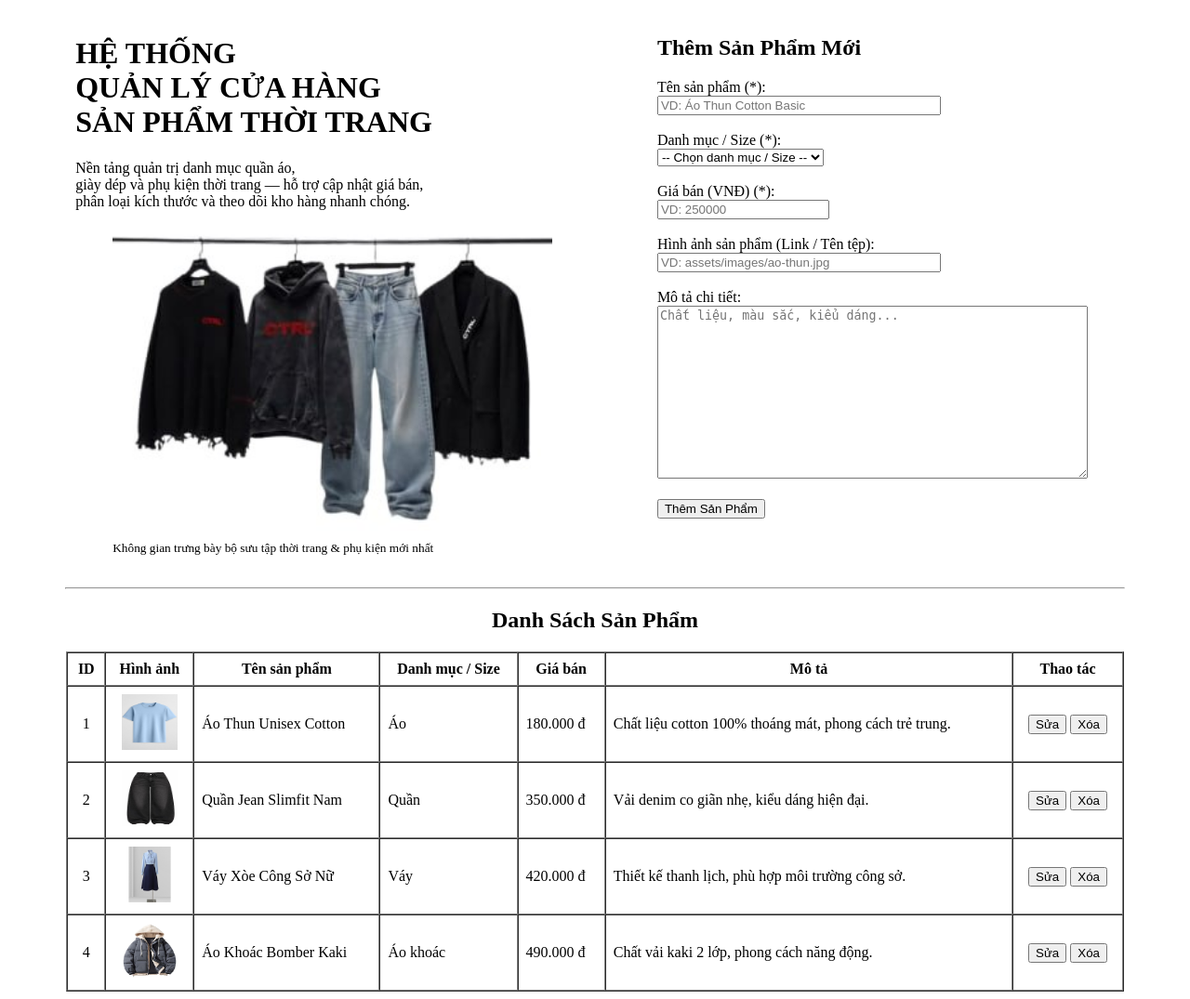
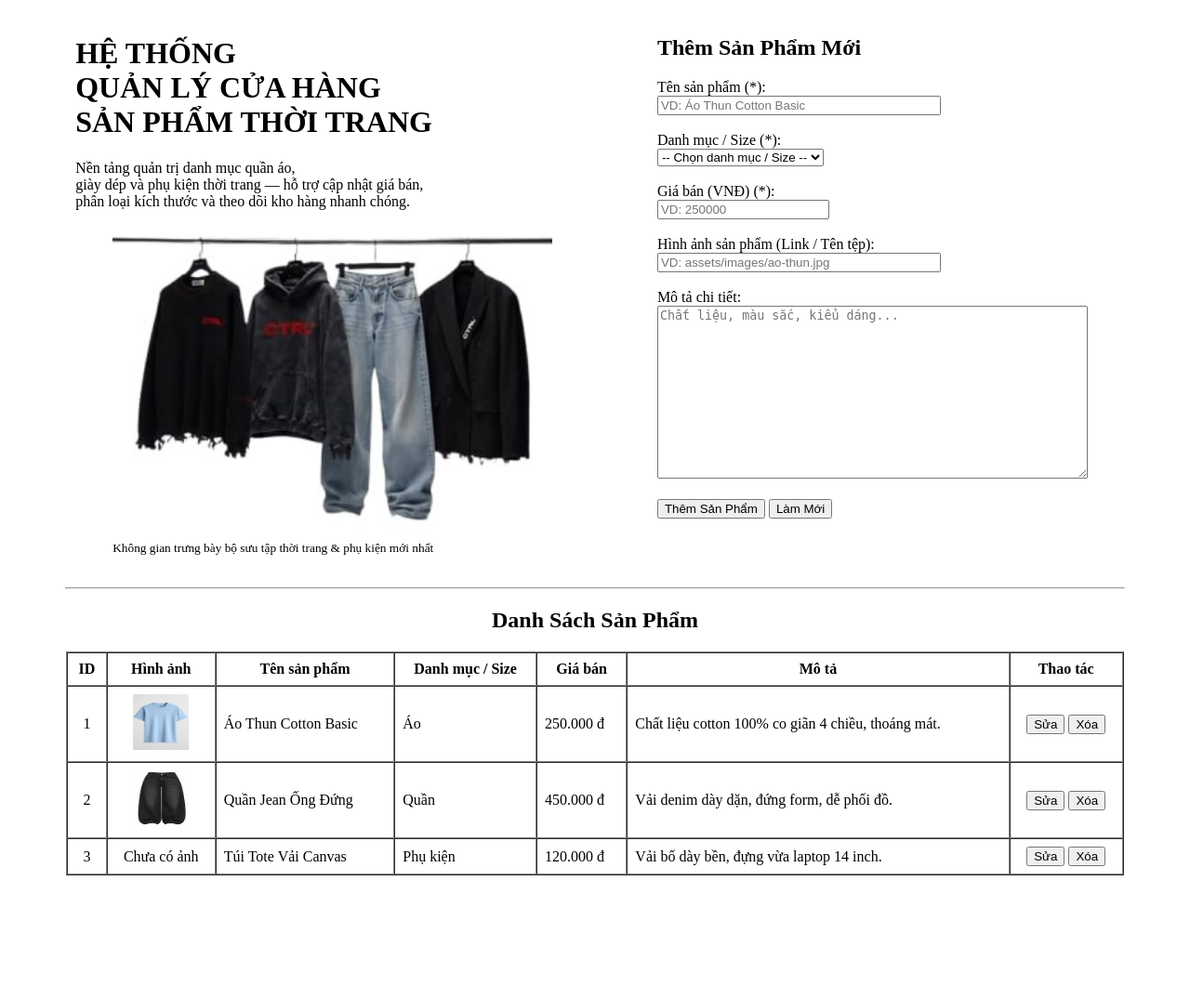
Before and after one commit to DuongQuocMinhAnh/fashionshop, a PHP site: page / in a window 1280 px wide. Shown: the whole page at 93% size. After the commit the page ends 942 px from the top, so only its background shows below. Run offline with PHP 8.4, Linux system fonts and the light colour scheme; data comes from the database, SQL or seed files in the repository.

Commit message:
update views/products/index.php

```diff
--- a/views/products/index.php
+++ b/views/products/index.php
@@ -1,20 +1,8 @@
-<!-- TỆP GIAO DIỆN: views/products/index.php
+<!-- TỆP GIAO DIỆN THUẦN HTML: views/products/index.html
      PHỤ TRÁCH: Mai Trang (HTML5 Semantic + Khung hiển thị Form & Bảng)
      Thẻ ngữ nghĩa sử dụng: <main>, <header>, <section>, <form>, <table>, <figure>
 
-     [GHI CHÚ BÀN GIAO CHO NHÓM - ĐỂ NỐI LUỒNG MVC]:
-     1. Gửi Minh Anh (index.php) & Quỳnh (ProductController.php):
-        - Các tham số URL (action) đang sử dụng trong Form & Nút bấm:
-          + Thêm mới : index.php?action=store  (method POST)
-          + Mở sửa   : index.php?action=edit&id=... (method GET)
-          + Lưu sửa  : index.php?action=update (method POST)
-          + Xóa      : index.php?action=delete&id=... (method GET)
-        - Các biến PHP cần Controller truyền sang View này:
-          + $products    : Mảng danh sách toàn bộ sản phẩm (đổ ra bảng).
-          + $editProduct : Mảng thông tin 1 sản phẩm đang chọn sửa (đổ lên Form).
-        - Các thuộc tính name trong Form khớp với cột CSDL bảng products (schema.sql):
-          + id (input hidden khi sửa), name, category, price, image, description.
-     2. Gửi Hoàng Phúc (CSS & JS):
+     Gửi Hoàng Phúc (CSS & JS):
      - Các class/id đã đặt sẵn để gắn CSS/JS: .top-wrapper, .main-header,
        .form-section (#productForm), .table-section (#productTable),
        .product-img, .btn-primary, .btn-secondary, .btn-edit, .btn-delete -->
@@ -60,18 +48,14 @@
                 <!-- CỘT PHẢI -->
                 <td width="45%">
                     <section class="form-section" id="product-form-area">
-                        <h2><?= isset($editProduct) ? 'Cập Nhật Sản Phẩm' : 'Thêm Sản Phẩm Mới' ?></h2>
+                        <h2 id="formTitle">Thêm Sản Phẩm Mới</h2>
 
-                        <!-- Action khớp với ProductController: store() và update() -->
-                        <form action="index.php?action=<?= isset($editProduct) ? 'update' : 'store' ?>" method="POST" id="productForm">
-                            <?php if (isset($editProduct)): ?>
-                                <input type="hidden" name="id" value="<?= $editProduct['id'] ?>">
-                            <?php endif; ?>
+                        <form action="#" method="POST" id="productForm">
+                            <input type="hidden" name="id" id="productId" value="">
 
                             <div class="form-group">
                                 <label for="name">Tên sản phẩm (*):</label><br>
-                                <input type="text" id="name" name="name" size="35" placeholder="VD: Áo Thun Cotton Basic"
-                                       value="<?= isset($editProduct) ? htmlspecialchars($editProduct['name']) : '' ?>" required>
+                                <input type="text" id="name" name="name" size="35" placeholder="VD: Áo Thun Cotton Basic" required>
                             </div>
                             <br>
 
@@ -79,45 +63,38 @@
                                 <label for="category">Danh mục / Size (*):</label><br>
                                 <select id="category" name="category" required>
                                     <option value="">-- Chọn danh mục / Size --</option>
-                                    <option value="Áo" <?= (isset($editProduct) && $editProduct['category'] == 'Áo') ? 'selected' : '' ?>>Áo (Size S/M/L)</option>
-                                    <option value="Quần" <?= (isset($editProduct) && $editProduct['category'] == 'Quần') ? 'selected' : '' ?>>Quần (Size 29-32)</option>
-                                    <option value="Váy" <?= (isset($editProduct) && $editProduct['category'] == 'Váy') ? 'selected' : '' ?>>Váy (Size S/M/L)</option>
-                                    <option value="Áo khoác" <?= (isset($editProduct) && $editProduct['category'] == 'Áo khoác') ? 'selected' : '' ?>>Áo khoác (Size M/L/XL)</option>
-                                    <option value="Giày dép" <?= (isset($editProduct) && $editProduct['category'] == 'Giày dép') ? 'selected' : '' ?>>Giày dép (Size 39-43)</option>
-                                    <option value="Phụ kiện" <?= (isset($editProduct) && $editProduct['category'] == 'Phụ kiện') ? 'selected' : '' ?>>Phụ kiện (FreeSize)</option>
+                                    <option value="Áo">Áo (Size S/M/L)</option>
+                                    <option value="Quần">Quần (Size 29-32)</option>
+                                    <option value="Váy">Váy (Size S/M/L)</option>
+                                    <option value="Áo khoác">Áo khoác (Size M/L/XL)</option>
+                                    <option value="Giày dép">Giày dép (Size 39-43)</option>
+                                    <option value="Phụ kiện">Phụ kiện (FreeSize)</option>
                                 </select>
                             </div>
                             <br>
 
                             <div class="form-group">
                                 <label for="price">Giá bán (VNĐ) (*):</label><br>
-                                <input type="number" id="price" name="price" placeholder="VD: 250000" min="1000"
-                                       value="<?= isset($editProduct) ? $editProduct['price'] : '' ?>" required>
+                                <input type="number" id="price" name="price" placeholder="VD: 250000" min="1000" required>
                             </div>
                             <br>
 
                             <div class="form-group">
                                 <label for="image">Hình ảnh sản phẩm (Link / Tên tệp):</label><br>
-                                <input type="text" id="image" name="image" size="35" placeholder="VD: assets/images/ao-thun.jpg"
-                                       value="<?= isset($editProduct) && isset($editProduct['image']) ? htmlspecialchars($editProduct['image']) : '' ?>">
+                                <input type="text" id="image" name="image" size="35" placeholder="VD: assets/images/ao-thun.jpg">
                             </div>
                             <br>
 
                             <div class="form-group">
                                 <label for="description">Mô tả chi tiết:</label><br>
-                                <textarea id="description" name="description" rows="12" cols="55" placeholder="Chất liệu, màu sắc, kiểu dáng..."><?= isset($editProduct) ? htmlspecialchars($editProduct['description']) : '' ?></textarea>
+                                <textarea id="description" name="description" rows="12" cols="55" placeholder="Chất liệu, màu sắc, kiểu dáng..."></textarea>
                             </div>
                             <br>
 
                             <!-- Cụm nút bấm dùng thẻ <input> chuẩn HTML5 -->
                             <div class="form-actions">
-                                <input type="submit" class="btn btn-primary" id="btnSubmit"
-                                       value="<?= isset($editProduct) ? 'Lưu Cập Nhật' : 'Thêm Sản Phẩm' ?>">
-
-                                <?php if (isset($editProduct)): ?>
-                                    <input type="button" class="btn btn-secondary" value="Hủy Sửa"
-                                           onclick="window.location.href='index.php'">
-                                <?php endif; ?>
+                                <input type="submit" class="btn btn-primary" id="btnSubmit" value="Thêm Sản Phẩm">
+                                <input type="reset" class="btn btn-secondary" id="btnCancel" value="Làm Mới">
                             </div>
                         </form>
                     </section>
@@ -145,36 +122,49 @@
                     </tr>
                 </thead>
                 <tbody>
-                    <!-- Nhận mảng $products từ ProductController::index() -->
-                    <?php if (!empty($products)): ?>
-                        <?php foreach ($products as $item): ?>
+                    <!-- Dữ liệu mẫu tĩnh để hiển thị khung bảng -->
                     <tr>
-                            <td align="center"><?= $item['id'] ?></td>
+                        <td align="center">1</td>
                         <td align="center">
-                                <?php if (!empty($item['image'])): ?>
-                                    <img src="<?= htmlspecialchars($item['image']) ?>" alt="<?= htmlspecialchars($item['name']) ?>" class="product-img" width="60" height="60">
-                                <?php else: ?>
-                                    <span>Chưa có ảnh</span>
-                                <?php endif; ?>
+                            <img src="assets/images/ao-thun.jpg" alt="Áo Thun Cotton Basic" class="product-img" width="60" height="60">
                         </td>
-                            <td><?= htmlspecialchars($item['name']) ?></td>
-                            <td><?= htmlspecialchars($item['category']) ?></td>
-                            <td><?= number_format($item['price'], 0, ',', '.') ?> đ</td>
-                            <td><?= htmlspecialchars($item['description']) ?></td>
+                        <td>Áo Thun Cotton Basic</td>
+                        <td>Áo</td>
+                        <td>250.000 đ</td>
+                        <td>Chất liệu cotton 100% co giãn 4 chiều, thoáng mát.</td>
                         <td class="action-buttons" align="center">
-                                <!-- Các nút Sửa / Xóa dùng <input type="button"> khớp với ProductController: edit() và delete() -->
-                                <input type="button" class="btn btn-edit" value="Sửa"
-                                       onclick="window.location.href='index.php?action=edit&id=<?= $item['id'] ?>'">
-                                <input type="button" class="btn btn-delete" value="Xóa"
-                                       onclick="window.location.href='index.php?action=delete&id=<?= $item['id'] ?>'">
+                            <input type="button" class="btn btn-edit" value="Sửa">
+                            <input type="button" class="btn btn-delete" value="Xóa">
                         </td>
                     </tr>
-                        <?php endforeach; ?>
-                    <?php else: ?>
                     <tr>
-                            <td colspan="7" align="center">Chưa có dữ liệu sản phẩm.</td>
+                        <td align="center">2</td>
+                        <td align="center">
+                            <img src="assets/images/quan-jean.jpg" alt="Quần Jean Ống Đứng" class="product-img" width="60" height="60">
+                        </td>
+                        <td>Quần Jean Ống Đứng</td>
+                        <td>Quần</td>
+                        <td>450.000 đ</td>
+                        <td>Vải denim dày dặn, đứng form, dễ phối đồ.</td>
+                        <td class="action-buttons" align="center">
+                            <input type="button" class="btn btn-edit" value="Sửa">
+                            <input type="button" class="btn btn-delete" value="Xóa">
+                        </td>
                     </tr>
-                    <?php endif; ?>
+                    <tr>
+                        <td align="center">3</td>
+                        <td align="center">
+                            <span>Chưa có ảnh</span>
+                        </td>
+                        <td>Túi Tote Vải Canvas</td>
+                        <td>Phụ kiện</td>
+                        <td>120.000 đ</td>
+                        <td>Vải bố dày bền, đựng vừa laptop 14 inch.</td>
+                        <td class="action-buttons" align="center">
+                            <input type="button" class="btn btn-edit" value="Sửa">
+                            <input type="button" class="btn btn-delete" value="Xóa">
+                        </td>
+                    </tr>
                 </tbody>
             </table>
         </section>
```
Lines whose indentation alone changed are shown as unchanged.
